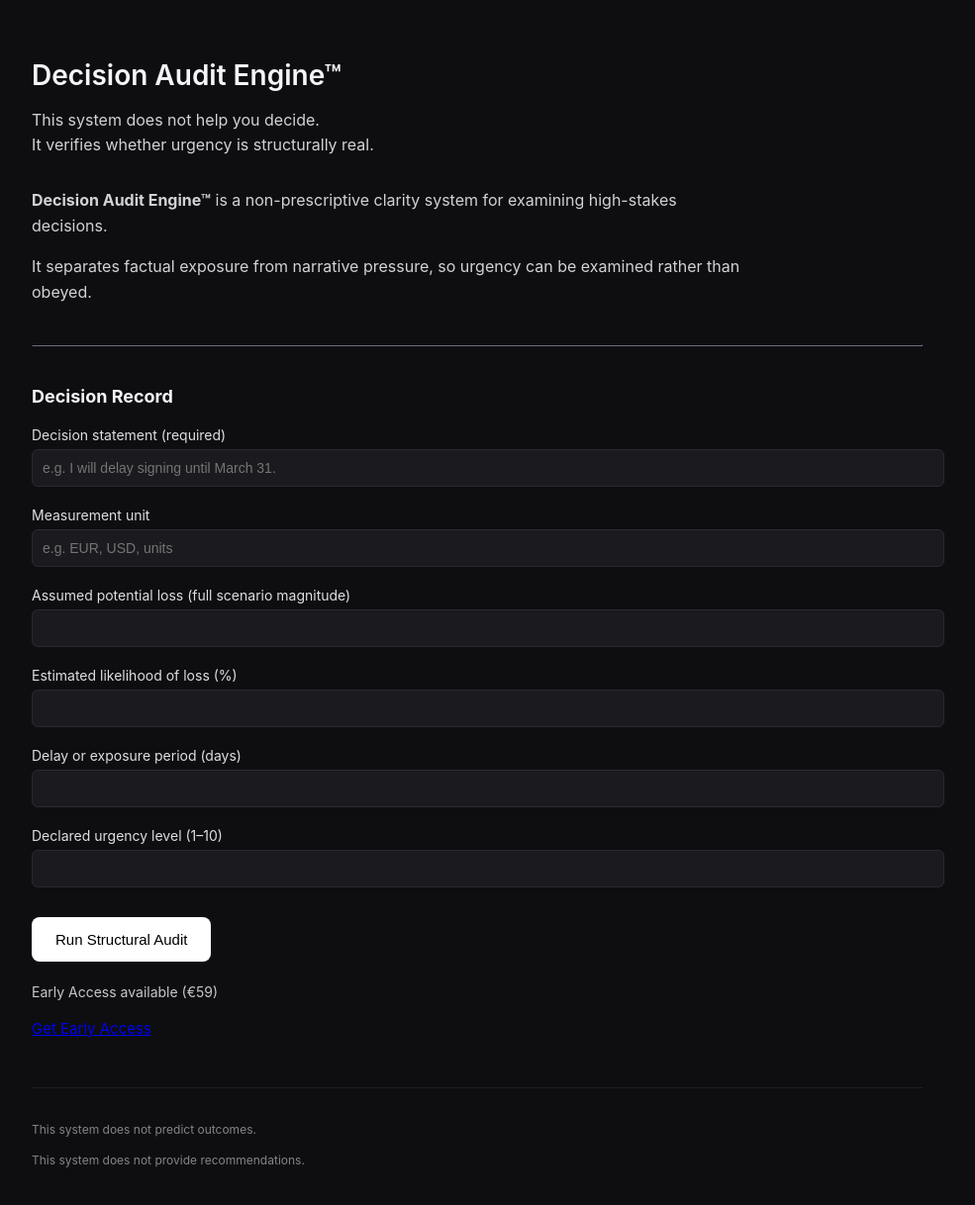
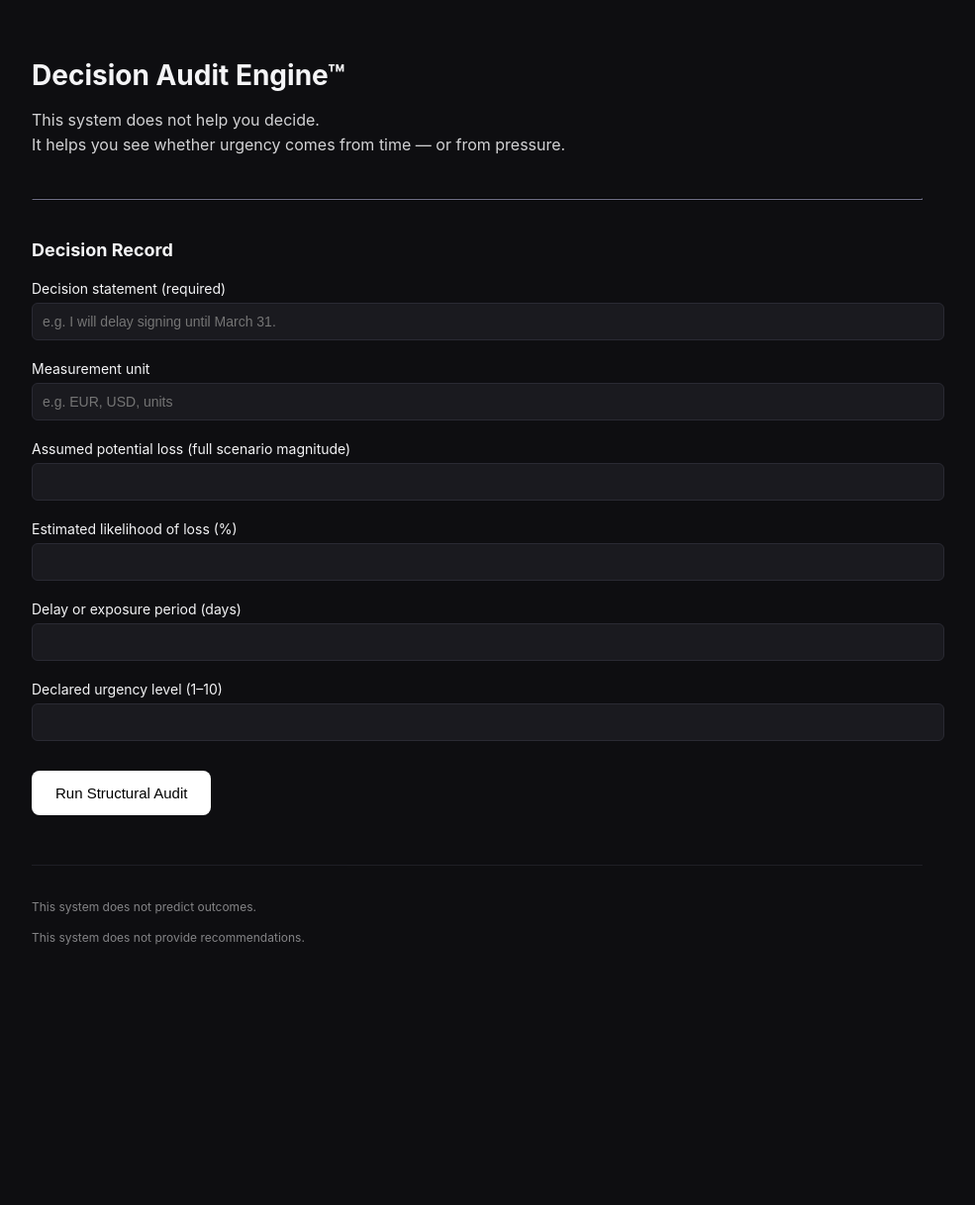
Before and after one commit to dianasokol1111/Decision-Audit-Engine, a plain HTML site: page index.html in a window 1280 px wide. Shown: the whole page at 99% size, without its empty margins (158-1143 px from the left). After the commit the page ends 1009 px from the top, so only its background shows below. Drawn offline with Linux system fonts and the light colour scheme.

Commit message:
Refactor CSS and update text in index.html
Removed redundant CSS styles and updated text content for clarity.

```diff
--- a/index.html
+++ b/index.html
@@ -15,27 +15,14 @@
       padding: 40px 20px;
     }
 
-    h1 {
-      font-size: 28px;
-      font-weight: 600;
-      margin-bottom: 10px;
-    }
-
-    h2 {
-      font-size: 18px;
-      margin-top: 40px;
-    }
-
-    p {
-      line-height: 1.6;
-      opacity: 0.85;
-    }
+    h1 { font-size: 28px; margin-bottom: 10px; }
+    h2 { font-size: 18px; margin-top: 40px; }
+    p { line-height: 1.6; opacity: 0.85; }
 
     label {
       display: block;
       margin-top: 20px;
       font-size: 14px;
-      opacity: 0.9;
     }
 
     input {
@@ -62,10 +49,9 @@
 
     #humanReport {
       margin-top: 40px;
-      padding: 20px;
+      padding: 24px;
       background: #141418;
       border-radius: 10px;
-      white-space: pre-line;
       display: none;
     }
 
@@ -85,17 +71,7 @@
 
 <p>
 This system does not help you decide.<br>
-It verifies whether urgency is structurally real.
-</p>
-
-<p style="margin-top:30px; max-width:720px;">
-<strong>Decision Audit Engine™</strong> is a non-prescriptive clarity system
-for examining high-stakes decisions.
-</p>
-
-<p style="max-width:720px;">
-It separates factual exposure from narrative pressure,
-so urgency can be examined rather than obeyed.
+It helps you see whether urgency comes from time — or from pressure.
 </p>
 
 <hr style="margin:40px 0; border-color:#2a2a33;">
@@ -122,16 +98,6 @@ so urgency can be examined rather than obeyed.
 
 <button id="runAuditBtn">Run Structural Audit</button>
 
-<p style="margin-top:20px; font-size:14px; opacity:0.8;">
-Early Access available (€59)
-</p>
-
-<a href="https://buy.stripe.com/8x23co4EMb120LObe24c800"
-   target="_blank"
-   style="font-size:15px; text-decoration:underline;">
-Get Early Access
-</a>
-
 <div id="humanReport"></div>
 
 <div class="disclaimer">
@@ -139,8 +105,6 @@ Get Early Access
   <p>This system does not provide recommendations.</p>
 </div>
 
-<!-- 🔑 JEDYNE ŹRÓDŁO JAVASCRIPT -->
 <script src="script.js"></script>
-
 </body>
 </html>
```
